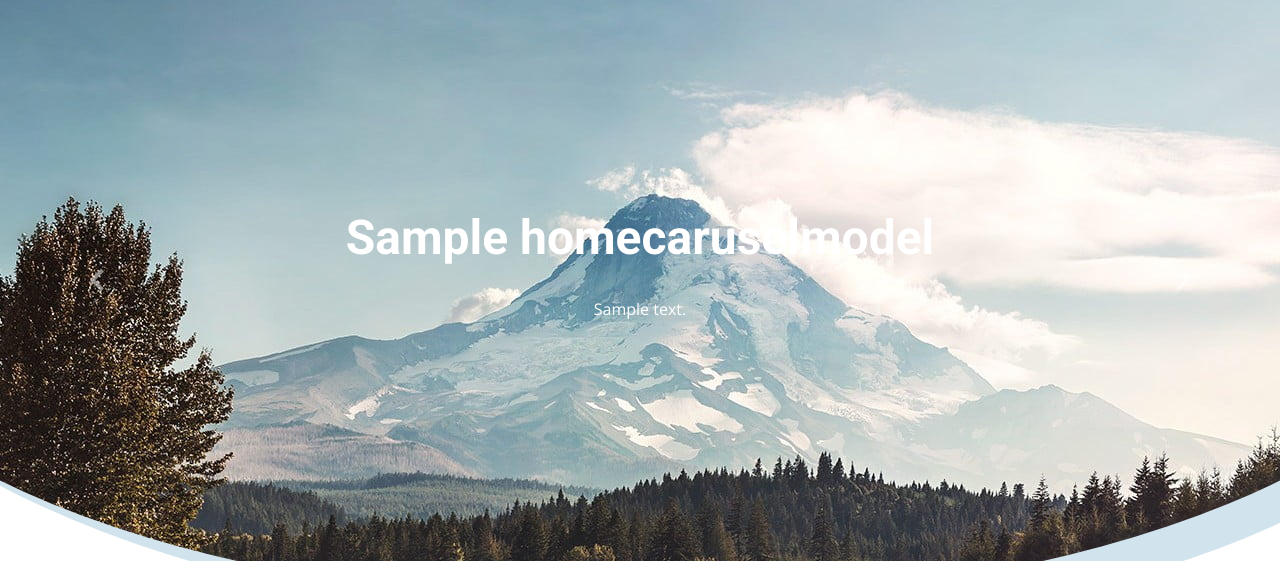
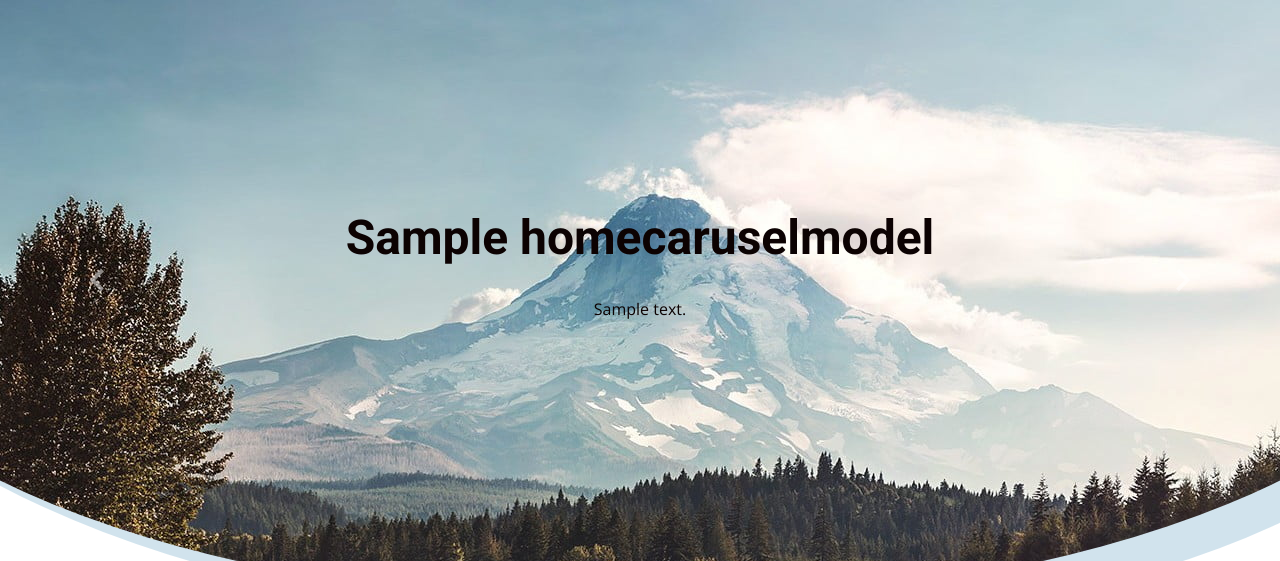
Before and after one commit to Sanjar1996/Uzun, a Django app: page / in a window 1280 px wide. Shown: the part 80-641 px from the top of the page. Run offline with Django 3.2, Linux system fonts and the light colour scheme; data comes from the database, SQL or seed files in the repository; tables that the repository leaves empty hold one stand-in row (values such as "Sample post"); grey boxes marked "Sample" are stand-in pictures; some libraries are stand-ins or nearby versions.

Commit message:
Update style.css

```diff
--- a/src/static/css/style.css
+++ b/src/static/css/style.css
@@ -362,7 +362,7 @@ h1, h2, h3, h4, h5, h6, .font-primary {
 }
 
 #hero h2 {
-  color: #fff;
+  color: rgb(12, 2, 2);
   margin-bottom: 30px;
   font-size: 48px;
   font-weight: 700;
@@ -373,7 +373,7 @@ h1, h2, h3, h4, h5, h6, .font-primary {
   -webkit-animation-delay: 0.4s;
   animation-delay: 0.4s;
   margin: 0 auto 30px auto;
-  color: #fff;
+  color: rgb(12, 2, 2);
 }
 
 #hero .carousel-control-prev, #hero .carousel-control-next {
```
